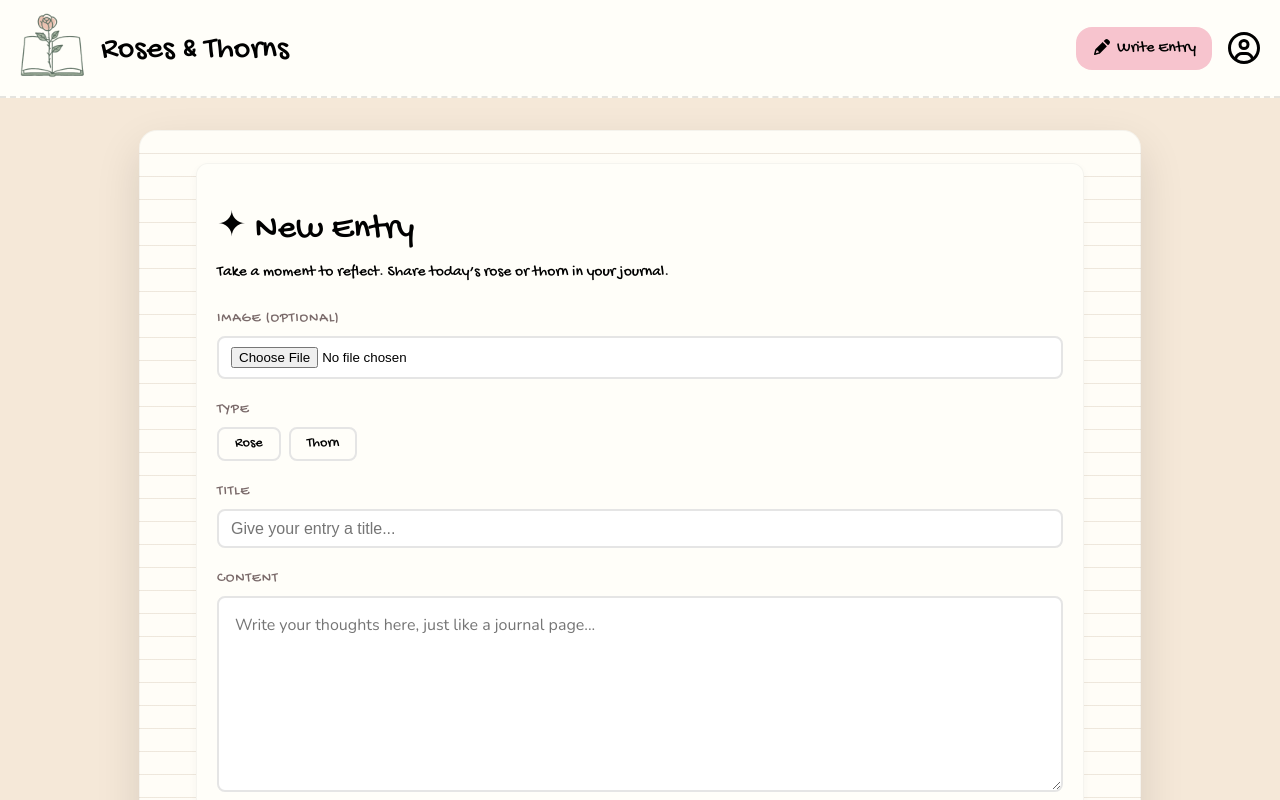
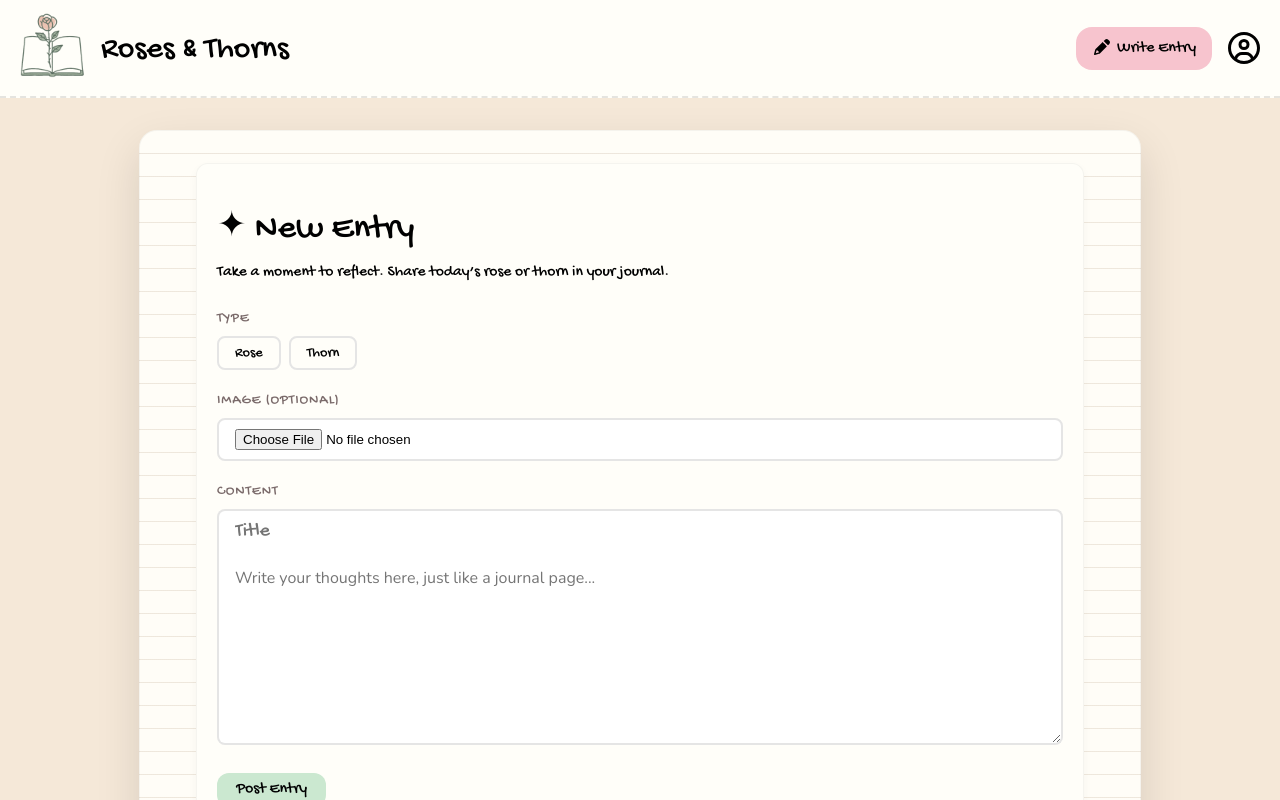
Before and after one commit to mmari0c/roses-and-thorns, a React (Vite) app: page /create-post in a window 1280 px wide. Shown: the top 800 px of the page. Built offline with nearby package versions, Linux system fonts and the light colour scheme; a web font is replaced by a local one.

Commit message:
Minor UI changes

```diff
--- a/src/index.css
+++ b/src/index.css
@@ -117,18 +117,12 @@ button:active {
 input {
   background-color: white;
   color: black;
-  padding: 0.55rem 0.75rem;
+  padding: 0.55rem 1rem;
   border-radius: 8px;
   border: 2px solid #e5e5e5;
 }
 
 input:focus, select:focus {
-  border: 2px solid var(--rose-strong); /* purple border */
-  outline: none; /* remove default outline if you want */
-}
-
-textarea:focus {
-  border: 2px solid var(--thorn-strong); /* purple border */
   outline: none; /* remove default outline if you want */
 }
 
@@ -136,6 +130,11 @@ textarea:focus {
 textarea {
   background-color: white;
   color: black;
+  padding: 1rem;
+  border-radius: 8px;
+  border: 2px solid #e5e5e5;
+  resize: vertical;
+  outline: none;
 }
 
 select {
--- a/src/routes/CreatePost.css
+++ b/src/routes/CreatePost.css
@@ -56,12 +56,25 @@
  }
 
  /* Title input styled like a journal line */
+ .form-content {
+  display: flex;
+  flex-direction: column;
+ }
+
  .entry-title {
-   padding: 0.55rem 0.75rem;
-   border-radius: 8px;
-   border: 2px solid #e5e5e5;
-   font-size: 1rem;
+   font-size: 1.25rem;
+   border-bottom-left-radius: 0;
+   border-bottom-right-radius: 0;
+   border-bottom: none;
+   font-family: "Gochi Hand", cursive;
  }
+
+ .entry-textarea {
+  min-height: 160px;
+  border-top-left-radius: 0;
+  border-top-right-radius: 0;
+  border-top: none;
+}
 
  .preview-image-container img {
       /* width: -webkit-fill-available; */
@@ -74,15 +87,7 @@
       object-fit: cover;
  }
 
- /* Main entry textarea */
- .entry-textarea {
-   min-height: 160px;
-   padding: 1rem;
-   border-radius: 8px;
-   border: 2px solid #e5e5e5;
-   resize: vertical;
-   outline: none;
- }
+ /* Main entry textarea *
 
  /* Type buttons row */
  .create-type {
--- a/src/routes/CreatePost.jsx
+++ b/src/routes/CreatePost.jsx
@@ -119,24 +119,6 @@ function CreatePost() {
     <form className="create-post-form" onSubmit={CreatePost}>
 
       <div className="form-item">
-        <label>Image (Optional)</label>
-
-        {
-          postData.image_url && (
-            <div className="preview-image-container">
-              <img src={postData.image_url} alt="Preview" className="preview-image"/>
-            </div>
-          )
-        }
-
-        <input
-          type="file"
-          accept="image/*"
-          onChange={handleFileChange}
-        />
-      </div>
-
-      <div className="form-item">
         <label>Type</label>
         <div className="create-type">
         <div className="type-option">
@@ -169,19 +151,34 @@ function CreatePost() {
       </div>
 
       <div className="form-item">
-        <label>Title</label>
+        <label>Image (Optional)</label>
+
+        {
+          postData.image_url && (
+            <div className="preview-image-container">
+              <img src={postData.image_url} alt="Preview" className="preview-image"/>
+            </div>
+          )
+        }
+
         <input
-          className="entry-title"
-          type="text"
-          name="title"
-          placeholder="Give your entry a title..."
-          onChange={handleChange}
-          required
+          type="file"
+          accept="image/*"
+          onChange={handleFileChange}
         />
       </div>
 
       <div className="form-item">
         <label>Content</label>
+        <div className="form-content">
+          <input
+            className="entry-title"
+            type="text"
+            name="title"
+            placeholder="Title"
+            onChange={handleChange}
+            required
+          />
           <textarea
             className="entry-textarea"
             name="content"
@@ -190,11 +187,15 @@ function CreatePost() {
             required
           ></textarea>
         </div>
+      </div>
+
       <div className="edit-buttons">
         <button className="edit-button submit-entry" type="submit">
           Post Entry
         </button>
       </div>
+
+
 
       { error && (
         <div className="error-message">
--- a/src/routes/EditPost.jsx
+++ b/src/routes/EditPost.jsx
@@ -200,28 +200,26 @@ function EditPost() {
       </div>
 
       <div className="form-item">
-        <label>Title</label>
+        <label>Content</label>
+        <div className="form-content">
           <input
             className="entry-title"
             type="text"
             name="title"
-          placeholder="Give your entry a title..."
-          value={postData.title}
+            placeholder="Title"
             onChange={handleChange}
             required
+            value={postData.title}
           />
-      </div>
-
-      <div className="form-item">
-        <label>Content</label>
           <textarea
             className="entry-textarea"
             name="content"
             placeholder="Write your thoughts here, just like a journal page..."
+            onChange={handleChange}
             value={postData.content}
-          onChange={handleChange}
             required
           ></textarea>
+        </div>
       </div>
 
       <div className="edit-buttons">
```
Lines whose indentation alone changed are shown as unchanged.
